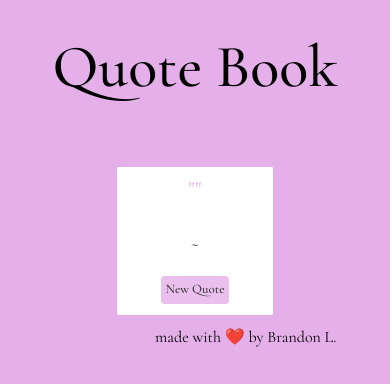
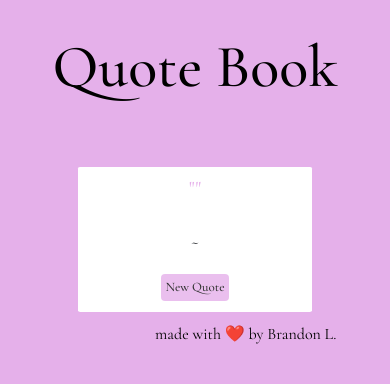
Before and after one commit to BrandonL65/quoteBook, a React (Create React App) app: page / in a window 390 px wide. Shown: the top 384 px of the page. Built offline with nearby package versions, Linux system fonts and the light colour scheme; no server answers.

Commit message:
query width of middle div

```diff
--- a/src/App.css
+++ b/src/App.css
@@ -27,7 +27,7 @@
 {
   text-align: center;
   margin: 0 auto;
-  width:40%;
+  width:50%;
   background-color: white;
   border-radius: 1%;
 
@@ -39,6 +39,10 @@
   font-size:20px;
   font-weight: 400;
 
+}
+#quotewords
+{
+  font-size: 40px;
 }
 
 #author-words
@@ -80,11 +84,11 @@
 @media (max-width: 700px) {
   #quotewords
   {
-    font-size: 20px;
+    font-size: 19px;
   }
   #author-words
   {
-    font-size:20px;
+    font-size:19px;
   }
   #btn
   {
@@ -92,4 +96,8 @@
     margin-top: 13px;
     padding: 3px;
   }
+  #middle
+  {
+    width:60%;
+  }
 }
```
